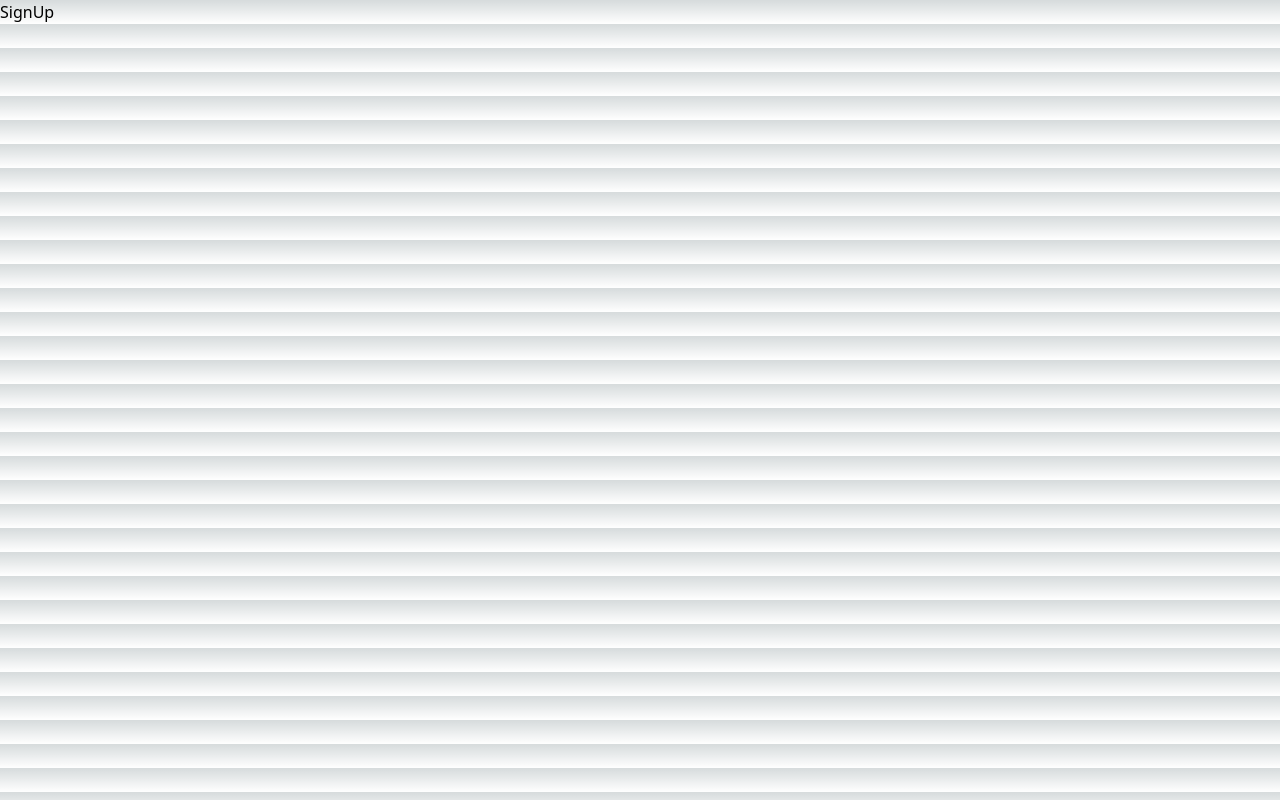
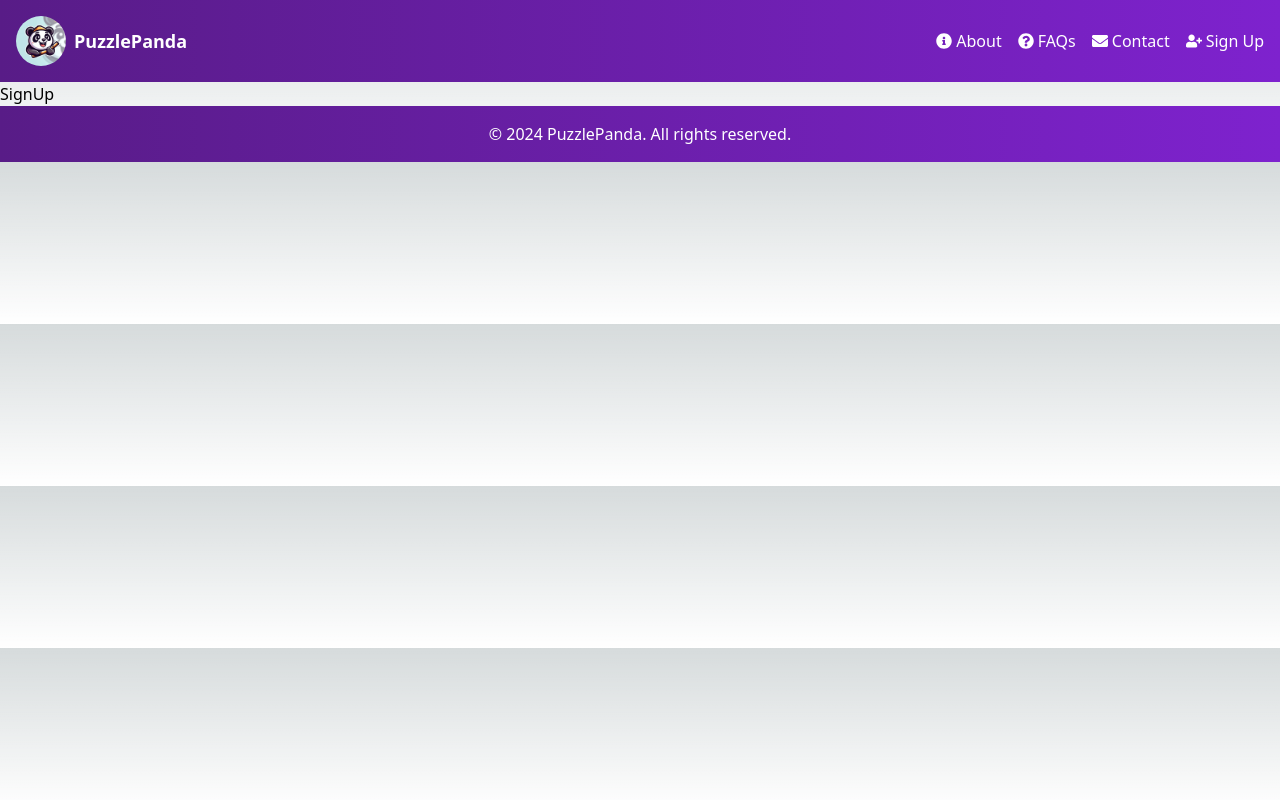
Before and after one commit to NoManNayeem/PuzzlePanda-100s, a Next.js app: page /sign-up in a window 1280 px wide. Built offline with nearby package versions, Linux system fonts and the light colour scheme.

Commit message:
Added Util pages drafts

```diff
--- a/src/app/contact/page.js
+++ b/src/app/contact/page.js
@@ -1,8 +1,18 @@
 import React from 'react'
+import Header from '../landingPageComponents/Header'
+import NavBar from '../landingPageComponents/NavBar'
+import Footer from '../landingPageComponents/Footer'
+
+
 
 const Contact = () => {
   return (
-    <div>Contact</div>
+    <div>
+    <Header/>
+    <NavBar/>
+        Contact
+        <Footer/>
+    </div>
   )
 }
 
--- a/src/app/faqs/page.js
+++ b/src/app/faqs/page.js
@@ -1,8 +1,18 @@
 import React from 'react'
+import Header from '../landingPageComponents/Header'
+import NavBar from '../landingPageComponents/NavBar'
+import Footer from '../landingPageComponents/Footer'
+
+
 
 const FAQs = () => {
   return (
-    <div>FAQs</div>
+    <div>
+        <Header/>
+        <NavBar/>
+        FAQs
+        <Footer/>
+    </div>
   )
 }
 
--- a/src/app/sign-up/page.js
+++ b/src/app/sign-up/page.js
@@ -1,8 +1,18 @@
 import React from 'react'
+import Header from '../landingPageComponents/Header'
+import NavBar from '../landingPageComponents/NavBar'
+import Footer from '../landingPageComponents/Footer'
+
+
 
 const SignUp = () => {
   return (
-    <div>SignUp</div>
+    <div>
+        <Header/>
+        <NavBar/>
+        SignUp
+        <Footer/>
+    </div>
   )
 }
 
```
